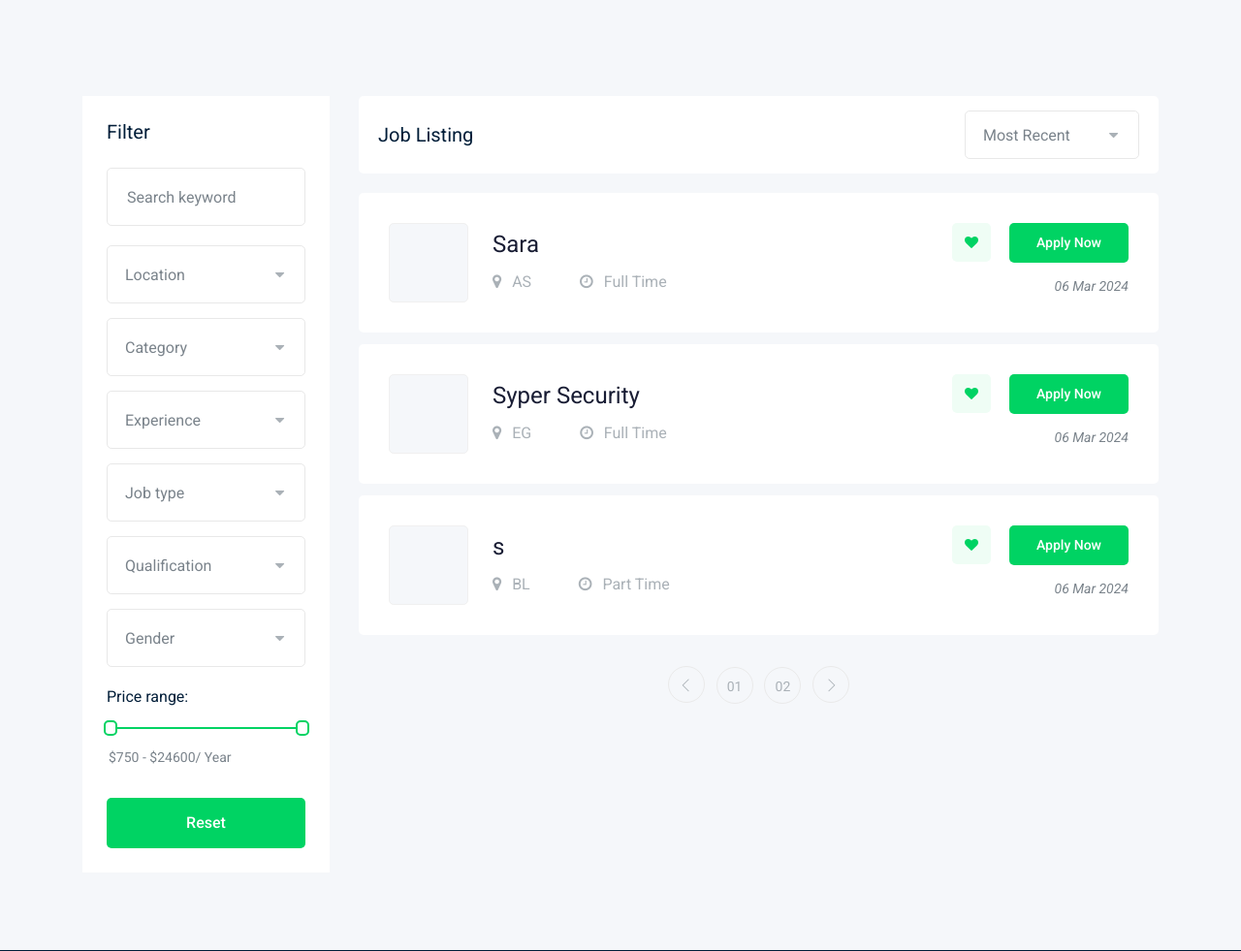
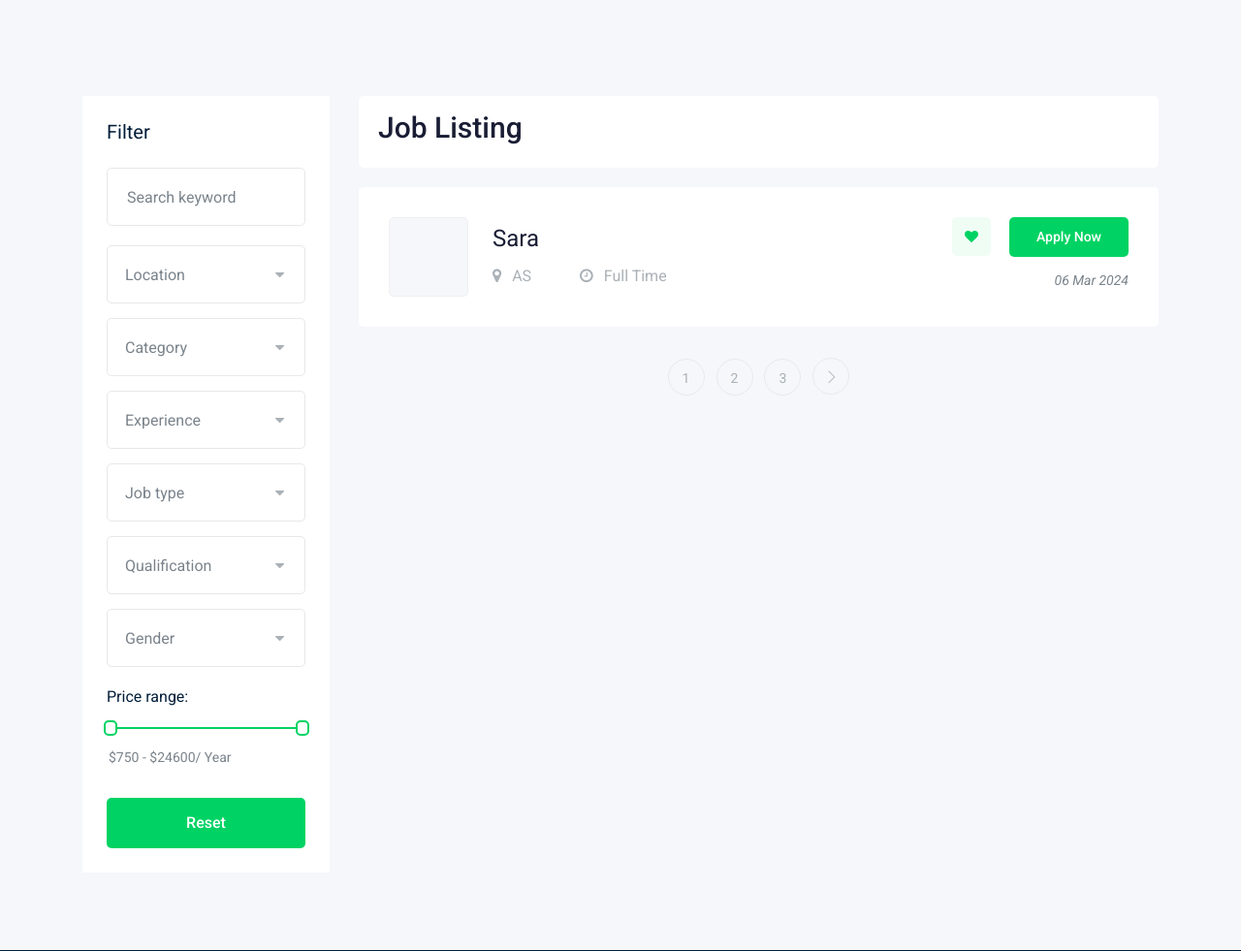
Before and after one commit to YahyaAhmed20/Job_Board_w, a Django app: page / in a window 1280 px wide. Shown: the part 352-1333 px from the top of the page at 97% size. Run offline with Django 5.2, Linux system fonts and the light colour scheme; data comes from the database, SQL or seed files in the repository; some libraries are stand-ins or nearby versions.

Commit message:
Added Pagination in job list and modified in Views belong to Job [Job_list]

```diff
--- a/job/templates/job/job_list.html
+++ b/job/templates/job/job_list.html
@@ -106,18 +106,9 @@
                         <div class="recent_joblist white-bg ">
                             <div class="row align-items-center">
                                 <div class="col-md-6">
-                                    <h4>Job Listing</h4>
+                                    <h2>Job Listing</h2>
                                 </div>
-                                <div class="col-md-6">
-                                    <div class="serch_cat d-flex justify-content-end">
-                                        <select>
-                                            <option data-display="Most Recent">Most Recent</option>
-                                            <option value="1">Marketer</option>
-                                            <option value="2">Wordpress </option>
-                                            <option value="4">Designer</option>
-                                        </select>
-                                    </div>
-                                </div>
+
                             </div>
                         </div>
                     </div>
@@ -156,18 +147,32 @@
                             </div>
                            {% endfor %}
                         </div>
+                        {% if job_list.has_other_pages%}
                         <div class="row">
                             <div class="col-lg-12">
                                 <div class="pagination_wrap">
                                     <ul>
-                                        <li><a href="#"> <i class="ti-angle-left"></i> </a></li>
-                                        <li><a href="#"><span>01</span></a></li>
-                                        <li><a href="#"><span>02</span></a></li>
-                                        <li><a href="#"> <i class="ti-angle-right"></i> </a></li>
+                                        {% if job_list.has_previous %}
+
+
+                                        <li><a href="?pages={{job_list.previous_page_number}}"> <i class="ti-angle-left"></i> </a></li>
+                                        {%endif%}
+
+                                        {% for i in job_list.paginator.page_range %}
+                                            <li><a href="?page={{i}}"><span>{{i}}</span></a></li>
+                                        {%endfor%}
+
+
+
+                                        {% if job_list.has_next %}
+                                        <li><a href="?pages={{job_list.next_page_number}}"> <i class="ti-angle-right"></i> </a></li>
+                                        {%endif%}
+
                                     </ul>
                                 </div>
                             </div>
                         </div>
+                        {% endif %}
                     </div>
                 </div>
             </div>
--- a/job/views.py
+++ b/job/views.py
@@ -8,10 +8,10 @@ from django.contrib.auth.decorators import login_required
 
 def jop_list(request):
     job_list=Job.objects.all()
-    paginator = Paginator( job_list, 3)
+    paginator = Paginator( job_list, 1)
     page_number = request.GET.get('page')
-    page_obj = paginator.get_page(page_number)
-    context={'job_list':page_obj}
+    job_list = paginator.get_page(page_number)
+    context={'job_list':job_list}
     return render(request,'job/job_list.html',context)
 
 def jop_detail(request,id):
```
